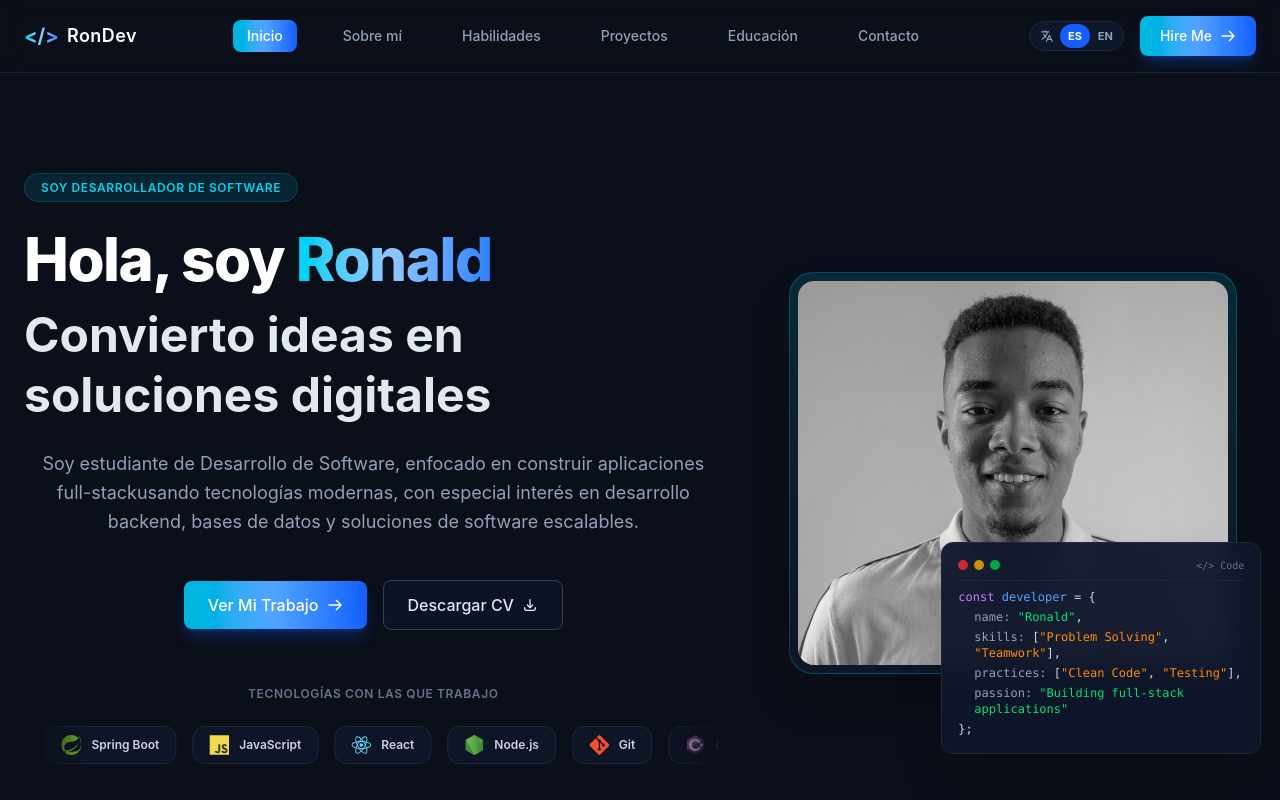
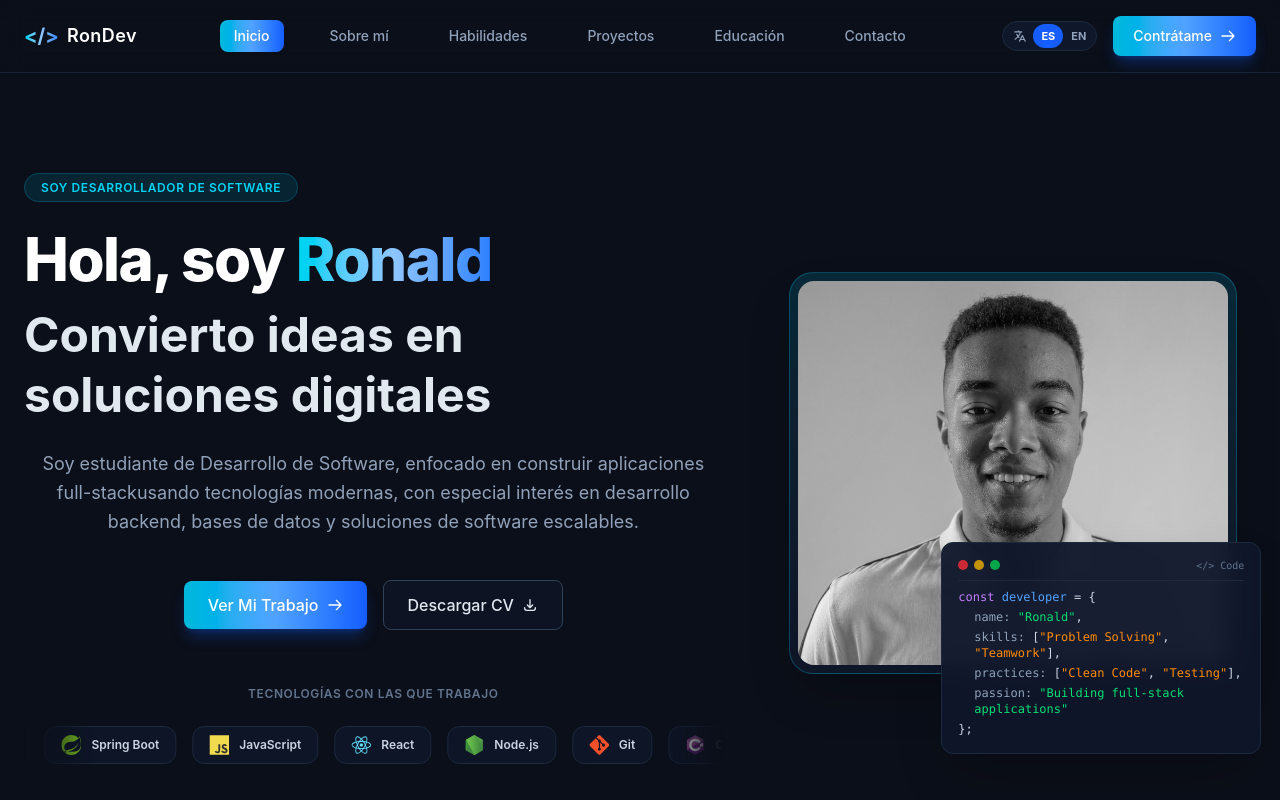
Before and after one commit to 7RonMor7/7RonMor7.github.io, a React (Vite) app: page / in a window 1280 px wide. Shown: the top 800 px of the page. Built offline with nearby package versions, Linux system fonts and the light colour scheme.

Commit message:
Update: Aplicar traducción para botón Hire Me

```diff
--- a/src/components/Navbar.jsx
+++ b/src/components/Navbar.jsx
@@ -1,7 +1,11 @@
 import React, { useState } from 'react';
 import { navItems } from '../data/navigation';
-import { useLanguage } from '../context/LanguageContext';
+import { useLanguage, t } from '../context/LanguageContext';
 import LanguageToggle from './LanguageToggle';
+
+const uiText = {
+  hireMe: { es: 'Contrátame', en: 'Hire Me'},
+}
 
 export default function Navbar({ activeTab, setActiveTab }) {
   const { language } = useLanguage();
@@ -53,7 +57,7 @@ export default function Navbar({ activeTab, setActiveTab }) {
             onClick={() => goTo('Contact')}
             className="bg-gradient-to-r from-cyan-500 via-blue-400 to-blue-600 hover:from-cyan-500 hover:via-blue-400 hover:to-blue-600 text-white font-medium text-sm px-5 py-2.5 rounded-lg shadow-lg shadow-blue-600/30 hover:shadow-blue-600/50 hover:scale-[1.03] active:scale-[0.98] transition-all duration-200 flex items-center gap-2"
           >
-            Hire Me
+            {t(uiText.hireMe, language)}
             <svg xmlns="http://www.w3.org/2000/svg" className="h-4 w-4" fill="none" viewBox="0 0 24 24" stroke="currentColor">
               <path strokeLinecap="round" strokeLinejoin="round" strokeWidth={2} d="M14 5l7 7m0 0l-7 7m7-7H3" />
             </svg>
@@ -99,7 +103,7 @@ export default function Navbar({ activeTab, setActiveTab }) {
               onClick={() => goTo('Contact')}
               className="bg-gradient-to-r from-cyan-500 via-blue-400 to-blue-600 hover:from-cyan-500 hover:via-blue-400 hover:to-blue-600 text-white font-medium text-sm px-6 py-2.5 rounded-lg text-center transition-all duration-200"
             >
-              Hire Me
+              {t(uiText.hireMe, language)}
             </button>
           </div>
         </nav>
```
